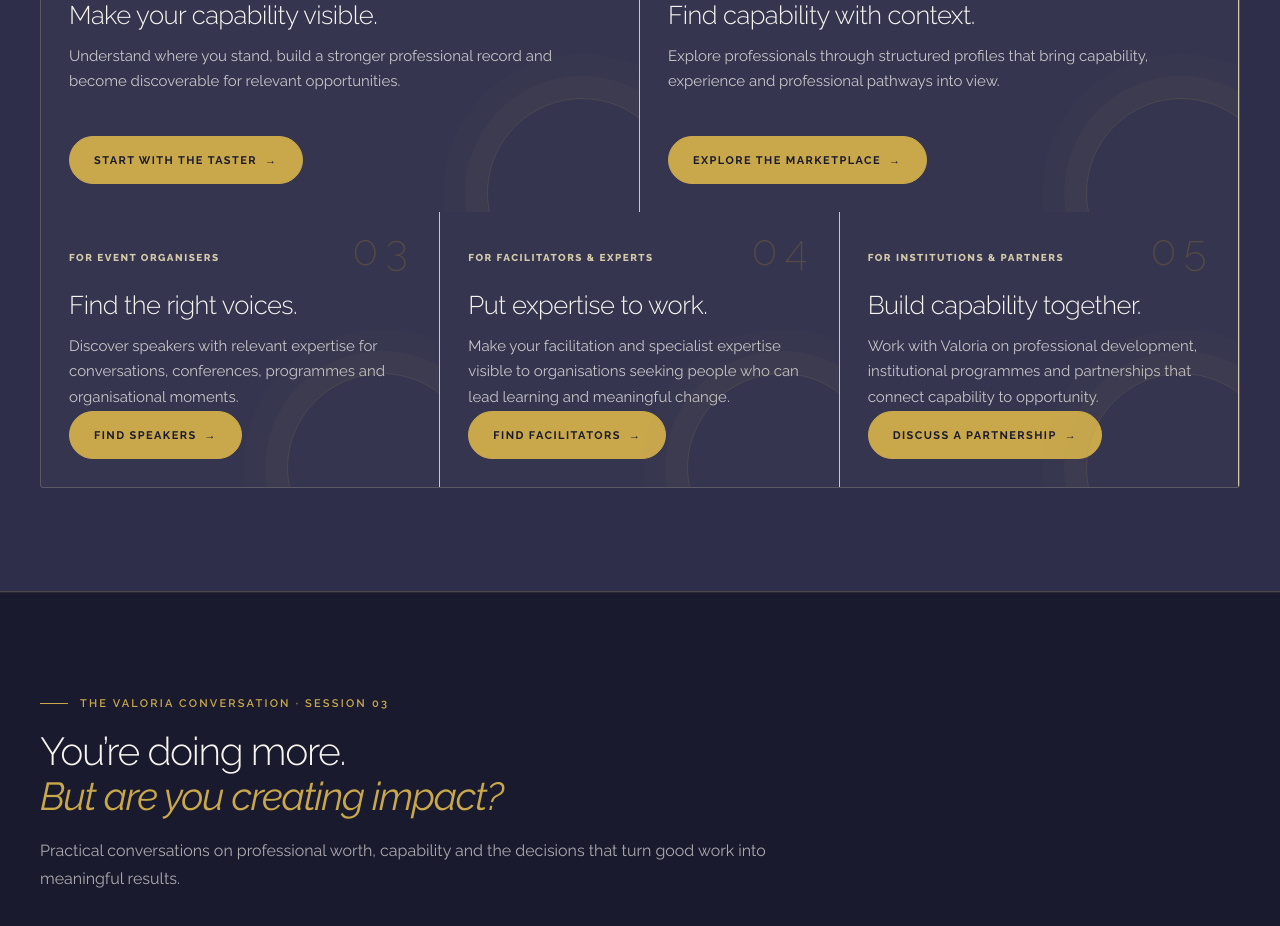
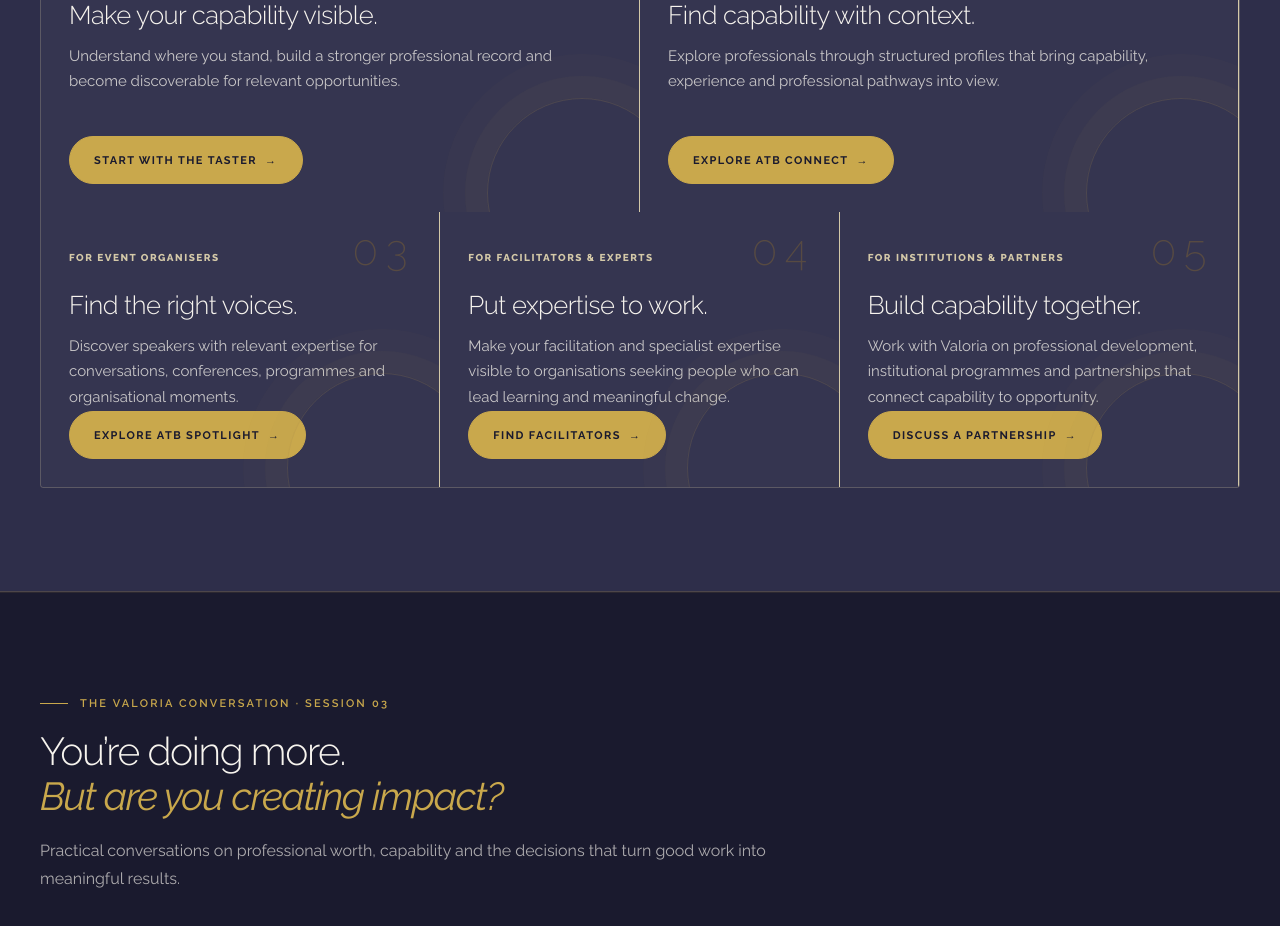
Before and after one commit to riverwayse-sudo/valoria-site, a Next.js app: page / in a window 1280 px wide. Shown: the part 3560-4486 px from the top of the page. Built offline with nearby package versions, Linux system fonts and the light colour scheme; no server answers.

Commit message:
fix: route employer and event-buyer audiences through their dedicated pathways

```diff
--- a/src/app/page.jsx
+++ b/src/app/page.jsx
@@ -52,15 +52,15 @@ const pathwayCards = [
     label: 'FOR EMPLOYERS',
     title: 'Find capability with context.',
     body: 'Explore professionals through structured profiles that bring capability, experience and professional pathways into view.',
-    href: '/marketplace',
-    cta: 'EXPLORE THE MARKETPLACE',
+    href: '/atb-connect',
+    cta: 'EXPLORE ATB CONNECT',
   },
   {
     label: 'FOR EVENT ORGANISERS',
     title: 'Find the right voices.',
     body: 'Discover speakers with relevant expertise for conversations, conferences, programmes and organisational moments.',
-    href: '/marketplace/speakers',
-    cta: 'FIND SPEAKERS',
+    href: '/atb-spotlight',
+    cta: 'EXPLORE ATB SPOTLIGHT',
   },
   {
     label: 'FOR FACILITATORS & EXPERTS',
```
